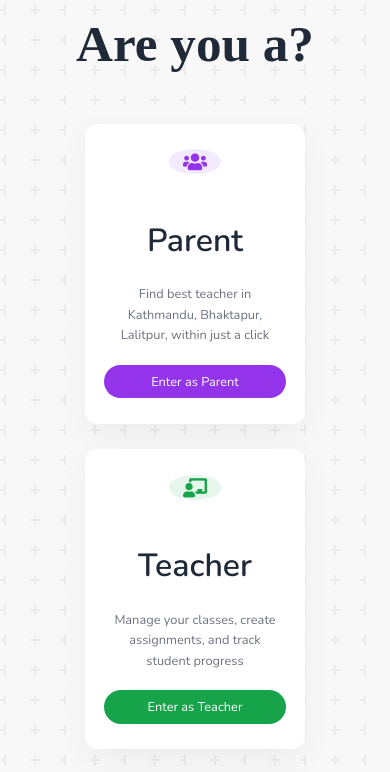
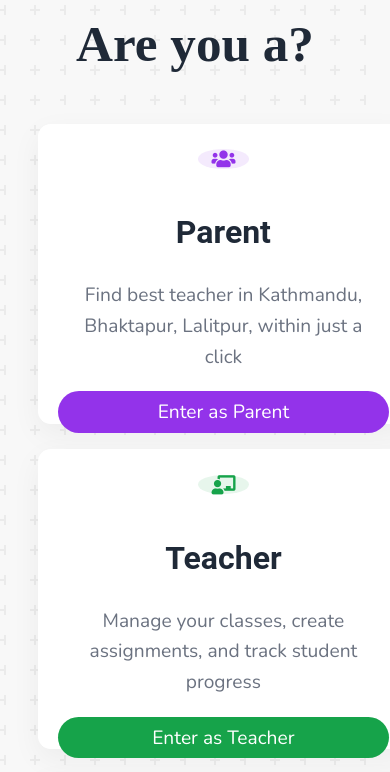
Before and after one commit to Rayus223/huuuu, a plain HTML site: page index.html in a window 390 px wide. Shown: the part 920-1692 px from the top of the page. Drawn offline with nearby package versions, Linux system fonts and the light colour scheme; no server answers; a web font is replaced by a local one.

Commit message:
Update style.css

```diff
--- a/style.css
+++ b/style.css
@@ -849,7 +849,7 @@ body, html {
   font-size: 10rem;
   color: #1F2937;
   margin-bottom: 6rem;  /* Reduced from 10rem to 6rem */
-  font-weight: 500;
+  font-weight: 700 !important;
   font-family: "Macondo", serif;
 
   opacity: 0;  /* Start hidden */
@@ -871,7 +871,7 @@ body, html {
     font-size: 3.2rem;
     color: #1F2937;
     margin-bottom: 4rem;
-    font-weight: 600;
+    font-weight: 700 !important;
   }
 
   .role-cards-container {
@@ -888,8 +888,8 @@ body, html {
     border-radius: 2rem;
     text-align: center;
     box-shadow: 0 10px 30px rgba(0, 0, 0, 0.05);
-    width: 220px;  /* Reduced width */
-    min-height: 60px;  /* Increased height */
+    width: 370px;  /* Reduced width */
+    min-height: 100px;  /* Increased height */
     display: flex;
     flex-direction: column;
     justify-content: space-between;
@@ -906,14 +906,15 @@ body, html {
   }
 
   .role-card h3 {
+    font-family: "Roboto", serif;
     font-size: 5rem !important;  /* Added !important */
     margin-bottom: 2.5rem;
-    font-weight: 500;
+    font-weight: 600 !important;
     color: #333;
   }
 
   .role-card p {
-    font-size: 2rem !important;  /* Added !important */
+    font-size: 3rem !important;  /* Added !important */
     line-height: 1.6;
     margin-bottom: 3.5rem;
     padding: 0 1.5rem;
@@ -925,7 +926,7 @@ body, html {
     padding: 1.6rem;
     border-radius: 50px;
     margin: 0 auto;
-    font-size: 2rem !important;  /* Added !important */
+    font-size: 3rem !important;  /* Added !important */
     font-weight: 500;
   }
 }
```
